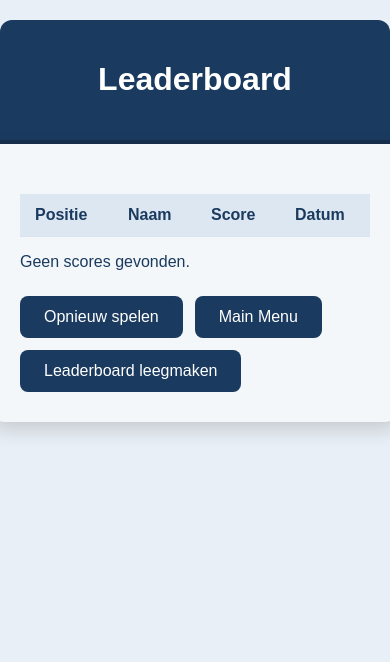
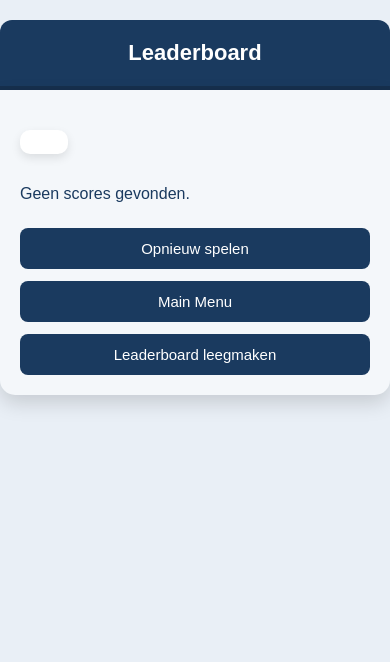
Before and after one commit to KaspermetdeK/quiz-masters, a PHP site: page /leaderboard.php in a window 390 px wide. Shown: the top 662 px of the page. Run offline with PHP 8.4, Linux system fonts and the light colour scheme; data that the repository does not hold is empty.

Commit message:
Update leaderboard.php

```diff
--- a/leaderboard.php
+++ b/leaderboard.php
@@ -1,19 +1,3 @@
-<?php
-
-session_start();
-
-$host = 'localhost';
-$dbname = 'netland';
-$username = 'bit_academy';
-$password = 'bit_academy';
-
-$db = new PDO("mysql:host=localhost;dbname=netland", "bit_academy", "bit_academy");
-
-$query = $db->prepare("SELECT * FROM teams ORDER BY title ASC");
-$query->execute();
-$teams = $query->fetchAll(PDO::FETCH_ASSOC);
-?>
-
 <!DOCTYPE html>
 <html lang="nl">
 
@@ -44,6 +28,8 @@ $teams = $query->fetchAll(PDO::FETCH_ASSOC);
             text-align: center;
             border-bottom: 4px solid #162F4D;
             border-radius: 12px 12px 0 0;
+            font-size: 26px;
+            font-weight: bold;
         }
 
         .container {
@@ -65,6 +51,7 @@ $teams = $query->fetchAll(PDO::FETCH_ASSOC);
             padding: 12px 15px;
             border-bottom: 1px solid #d9e2ef;
             text-align: left;
+            word-break: break-word;
         }
 
         th {
@@ -92,13 +79,59 @@ $teams = $query->fetchAll(PDO::FETCH_ASSOC);
         button:hover {
             background-color: #162F4D;
         }
+
+        @media (max-width: 650px) {
+            header {
+                font-size: 22px;
+            }
+
+            .container {
+                padding: 20px;
+            }
+
+            button {
+                width: 100%;
+                font-size: 15px;
+            }
+        }
+
+        @media (max-width: 550px) {
+            th {
+                display: none;
+            }
+
+            table, tbody, tr, td {
+                display: block;
+                width: 100%;
+            }
+
+            tr {
+                margin-bottom: 15px;
+                background: white;
+                padding: 12px;
+                border-radius: 10px;
+                box-shadow: 0 4px 10px rgba(0,0,0,0.1);
+            }
+
+            td {
+                display: flex;
+                justify-content: space-between;
+                padding: 8px 5px;
+                font-size: 14px;
+            }
+
+            td::before {
+                content: attr(data-label);
+                font-weight: bold;
+                color: #1A3A5F;
+                margin-right: 10px;
+            }
+        }
     </style>
 </head>
 
 <body>
-    <header>
-        <h1>Leaderboard</h1>
-    </header>
+    <header>Leaderboard</header>
 
     <div class="container">
         <table>
@@ -132,10 +165,12 @@ $teams = $query->fetchAll(PDO::FETCH_ASSOC);
         }
 
         const raw = localStorage.getItem("quizLeaderboard");
+
         if (!raw) {
             emptyState.style.display = "block";
         } else {
             const list = JSON.parse(raw);
+
             if (list.length === 0) {
                 emptyState.style.display = "block";
             } else {
@@ -144,35 +179,24 @@ $teams = $query->fetchAll(PDO::FETCH_ASSOC);
                 list.forEach((entry, index) => {
                     const row = document.createElement("tr");
 
-                    const pos = document.createElement("td");
-                    pos.textContent = index + 1;
-
-                    const name = document.createElement("td");
-                    name.textContent = entry.name; // ← toont letterlijk wat je typt
-
-                    const score = document.createElement("td");
-                    score.textContent = `${entry.score} / ${entry.total}`;
-
-                    const date = document.createElement("td");
-                    date.textContent = formatDate(entry.date);
-
-                    row.appendChild(pos);
-                    row.appendChild(name);
-                    row.appendChild(score);
-                    row.appendChild(date);
+                    row.innerHTML = `
+                        <td data-label="Positie">${index + 1}</td>
+                        <td data-label="Naam">${entry.name.replace(/</g, "&lt;")}</td>
+                        <td data-label="Score">${entry.score} / ${entry.total}</td>
+                        <td data-label="Datum">${formatDate(entry.date)}</td>
+                    `;
 
                     leaderboardBody.appendChild(row);
                 });
             }
         }
 
-        // ⭐ Buttons werkend maken
         document.getElementById("playAgainBtn").onclick = () => {
-            window.location.href = "quizanswer.html";
+            window.location.href = "quiz.overzicht.php";
         };
 
         document.getElementById("mainMenuBtn").onclick = () => {
-            window.location.href = "quiz.overzicht.php"; // pas aan naar jouw main menu pagina
+            window.location.href = "quiz.overzicht.php";
         };
 
         document.getElementById("clearLeaderboardBtn").onclick = () => {
```
